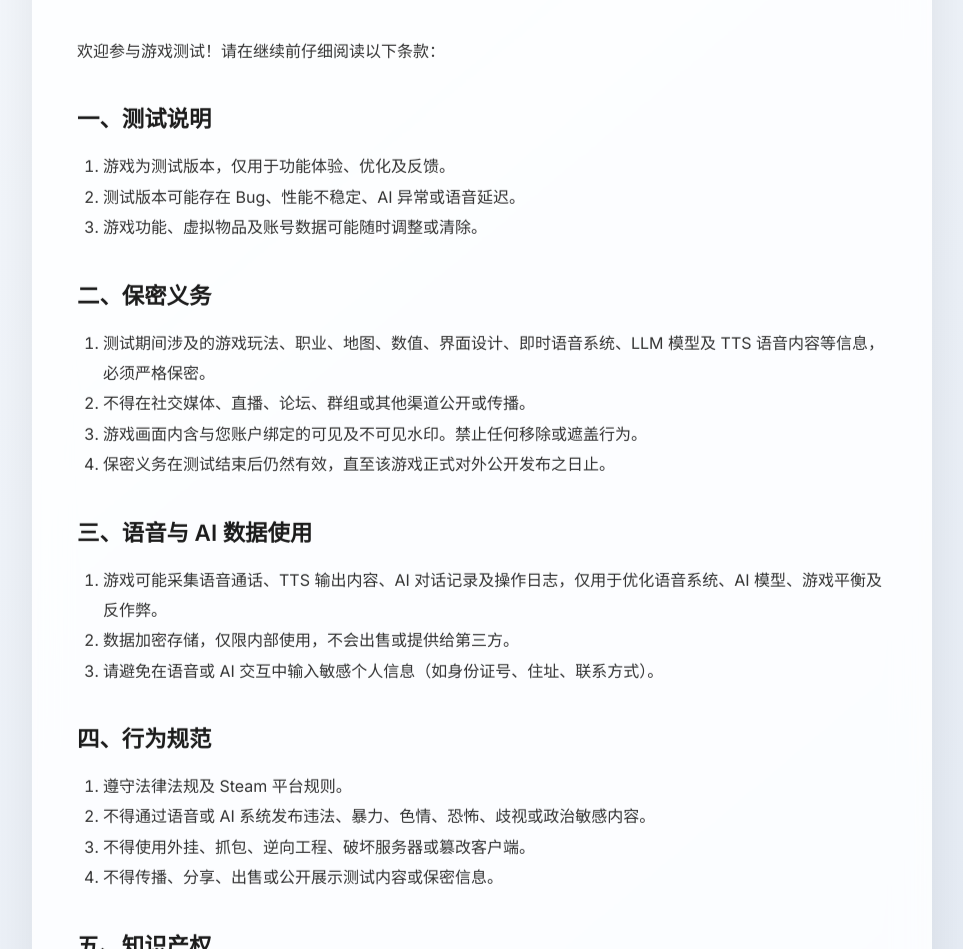
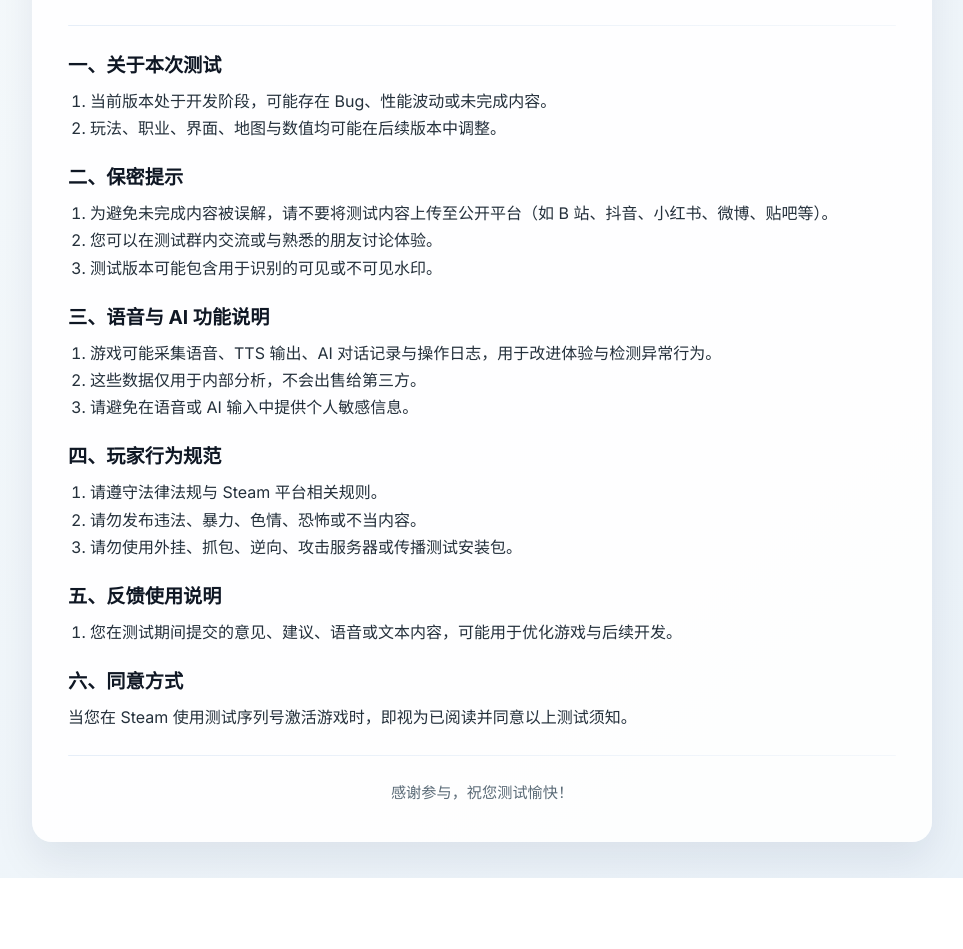
Before and after one commit to werebossdev/docs, a plain HTML site: page index.html in a window 1280 px wide. Shown: the part 157-1106 px from the top of the page, without its empty margins (158-1121 px from the left). After the commit the page ends 1035 px from the top, so only its background shows below. Drawn offline with Linux system fonts and the light colour scheme.

Commit message:
Update index.html

```diff
--- a/index.html
+++ b/index.html
@@ -1,147 +1,91 @@
 <!DOCTYPE html>
 <html lang="zh-CN">
 <head>
-<meta charset="UTF-8">
-<meta name="viewport" content="width=device-width, initial-scale=1.0">
-<title>用户协议与保密协议</title>
+<meta charset="utf-8">
+<meta name="viewport" content="width=device-width,initial-scale=1">
+<title>测试须知</title>
 <style>
-@import url('https://fonts.googleapis.com/css2?family=Inter:wght@400;500;600;700&display=swap');
-
-* { margin: 0; padding: 0; box-sizing: border-box; }
-
-body {
-  font-family: 'Inter', sans-serif;
-  background: linear-gradient(140deg, #f5f8fc, #e1e8f2);
-  display: flex;
-  justify-content: center;
-  padding: 40px 20px;
-  min-height: 100vh;
+@import url('https://fonts.googleapis.com/css2?family=Inter:wght@400;600;700&display=swap');
+*{margin:0;padding:0;box-sizing:border-box}
+body{
+  font-family:'Inter',sans-serif;
+  background:linear-gradient(140deg,#f6fafc,#e9f1f8);
+  display:flex;justify-content:center;padding:36px 18px;min-height:100vh;
 }
-
-.agreement {
-  max-width: 900px;
-  width: 100%;
-  background: rgba(255,255,255,0.85);
-  backdrop-filter: blur(18px) saturate(160%);
-  border-radius: 28px;
-  padding: 50px 45px;
-  box-shadow: 0 20px 50px rgba(0,0,0,0.08), 0 0 25px rgba(255,255,255,0.08) inset;
-  animation: floatCard 6s ease-in-out infinite alternate;
+.card{
+  width:100%;max-width:900px;background:rgba(255,255,255,0.92);
+  border-radius:20px;padding:36px;box-shadow:0 18px 40px rgba(10,30,60,0.08);
 }
-
-@keyframes floatCard {
-  0% { transform: translateY(0px); }
-  50% { transform: translateY(-5px); }
-  100% { transform: translateY(0px); }
+h1{
+  font-size:2rem;margin-bottom:14px;color:#0f1724;
+  text-align:center;letter-spacing:1px;
 }
-
-h1 {
-  font-size: 2.3rem;
-  font-weight: 700;
-  text-align: center;
-  margin-bottom: 50px;
-  color: #1c1c1c;
+.subtitle{
+  text-align:center;color:#5b6b77;font-size:0.95rem;margin-bottom:20px;
 }
-
-h2 {
-  font-size: 1.4rem;
-  font-weight: 600;
-  margin-top: 35px;
-  margin-bottom: 18px;
-  color: #1c1c1c;
+h2{font-size:1.2rem;margin-top:20px;margin-bottom:10px;color:#0f1724}
+p,li{color:#24303b;line-height:1.7;font-size:1rem}
+ol{padding-left:22px;margin-bottom:14px}
+.hr{
+  height:1px;background:linear-gradient(90deg,#e6eef8,#f3f7fb);
+  margin:24px 0;border-radius:2px
 }
-
-p, li {
-  font-size: 1rem;
-  line-height: 1.9;
-  color: #333;
+.footer{
+  margin-top:24px;color:#5b6b77;font-size:0.95rem;text-align:center;
 }
-
-ol { padding-left: 26px; margin-bottom: 18px; }
-
-.section { margin-bottom: 30px; transition: all 0.3s ease; }
-
-.section:hover { box-shadow: inset 0 0 12px rgba(0,0,0,0.02); }
-
-@media(max-width: 600px) {
-  .agreement { padding: 35px 20px; }
-  h1 { font-size: 1.9rem; margin-bottom: 40px; }
-  h2 { font-size: 1.2rem; margin-top: 28px; margin-bottom: 12px; }
-  p, li { font-size: 0.95rem; }
+@media(max-width:640px){
+  .card{padding:22px}
+  h1{font-size:1.7rem}
 }
 </style>
 </head>
+
 <body>
-  <div class="agreement">
-    <h1>用户协议与保密协议</h1>
+<div class="card">
 
-    <div class="section">
-      <p>欢迎参与游戏测试！请在继续前仔细阅读以下条款：</p>
-    </div>
+  <h1>测试须知</h1>
+  <p class="subtitle">欢迎参加本次游戏测试，请在开始体验前阅读以下内容。</p>
 
-    <div class="section">
-      <h2>一、测试说明</h2>
+  <div class="hr"></div>
+
+  <h2>一、关于本次测试</h2>
   <ol>
-        <li>游戏为测试版本，仅用于功能体验、优化及反馈。</li>
-        <li>测试版本可能存在 Bug、性能不稳定、AI 异常或语音延迟。</li>
-        <li>游戏功能、虚拟物品及账号数据可能随时调整或清除。</li>
+    <li>当前版本处于开发阶段，可能存在 Bug、性能波动或未完成内容。</li>
+    <li>玩法、职业、界面、地图与数值均可能在后续版本中调整。</li>
   </ol>
-    </div>
 
-    <div class="section">
-      <h2>二、保密义务</h2>
+  <h2>二、保密提示</h2>
   <ol>
-        <li>测试期间涉及的游戏玩法、职业、地图、数值、界面设计、即时语音系统、LLM 模型及 TTS 语音内容等信息，必须严格保密。</li>
-        <li>不得在社交媒体、直播、论坛、群组或其他渠道公开或传播。</li>
-        <li>游戏画面内含与您账户绑定的可见及不可见水印。禁止任何移除或遮盖行为。</li>
-        <li>保密义务在测试结束后仍然有效，直至该游戏正式对外公开发布之日止。</li>
+    <li>为避免未完成内容被误解，请不要将测试内容上传至公开平台（如 B 站、抖音、小红书、微博、贴吧等）。</li>
+    <li>您可以在测试群内交流或与熟悉的朋友讨论体验。</li>
+    <li>测试版本可能包含用于识别的可见或不可见水印。</li>
   </ol>
-    </div>
 
-    <div class="section">
-      <h2>三、语音与 AI 数据使用</h2>
+  <h2>三、语音与 AI 功能说明</h2>
   <ol>
-        <li>游戏可能采集语音通话、TTS 输出内容、AI 对话记录及操作日志，仅用于优化语音系统、AI 模型、游戏平衡及反作弊。</li>
-        <li>数据加密存储，仅限内部使用，不会出售或提供给第三方。</li>
-        <li>请避免在语音或 AI 交互中输入敏感个人信息（如身份证号、住址、联系方式）。</li>
+    <li>游戏可能采集语音、TTS 输出、AI 对话记录与操作日志，用于改进体验与检测异常行为。</li>
+    <li>这些数据仅用于内部分析，不会出售给第三方。</li>
+    <li>请避免在语音或 AI 输入中提供个人敏感信息。</li>
   </ol>
-    </div>
 
-    <div class="section">
-      <h2>四、行为规范</h2>
+  <h2>四、玩家行为规范</h2>
   <ol>
-        <li>遵守法律法规及 Steam 平台规则。</li>
-        <li>不得通过语音或 AI 系统发布违法、暴力、色情、恐怖、歧视或政治敏感内容。</li>
-        <li>不得使用外挂、抓包、逆向工程、破坏服务器或篡改客户端。</li>
-        <li>不得传播、分享、出售或公开展示测试内容或保密信息。</li>
+    <li>请遵守法律法规与 Steam 平台相关规则。</li>
+    <li>请勿发布违法、暴力、色情、恐怖或不当内容。</li>
+    <li>请勿使用外挂、抓包、逆向、攻击服务器或传播测试安装包。</li>
   </ol>
-    </div>
 
-    <div class="section">
-      <h2>五、知识产权</h2>
+  <h2>五、反馈使用说明</h2>
   <ol>
-        <li>游戏及所有内容、程序、音频、文本、图像、AI 模型、语音系统、TTS 输出归开发方所有。</li>
-        <li>玩家在测试期间提交的反馈、语音或文字内容，开发方可无偿使用、修改、展示或发布。</li>
+    <li>您在测试期间提交的意见、建议、语音或文本内容，可能用于优化游戏与后续开发。</li>
   </ol>
-    </div>
 
-    <div class="section">
-      <h2>六、法律适用与争议解决</h2>
-      <ol>
-        <li>本协议受中华人民共和国法律管辖。</li>
-        <li>如有争议，请先友好协商；协商不成，可向开发方所在地人民法院提起诉讼。</li>
-      </ol>
-    </div>
+  <h2>六、同意方式</h2>
+  <p>当您在 Steam 使用测试序列号激活游戏时，即视为已阅读并同意以上测试须知。</p>
 
-    <div class="section">
-      <h2>七、同意与确认</h2>
-      <p>通过在 Steam 平台使用您的测试序列号激活游戏，即视为您已：</p>
-      <ol>
-        <li>已阅读、理解并同意本协议全部条款；</li>
-        <li>同意在测试期间收集、使用、存储、处理语音和 AI 数据；</li>
-        <li>承诺遵守保密及行为规范义务。</li>
-      </ol>
-    </div>
+  <div class="hr"></div>
+
+  <p class="footer">感谢参与，祝您测试愉快！</p>
 
 </div>
 </body>
```
Lines whose indentation alone changed are shown as unchanged.
